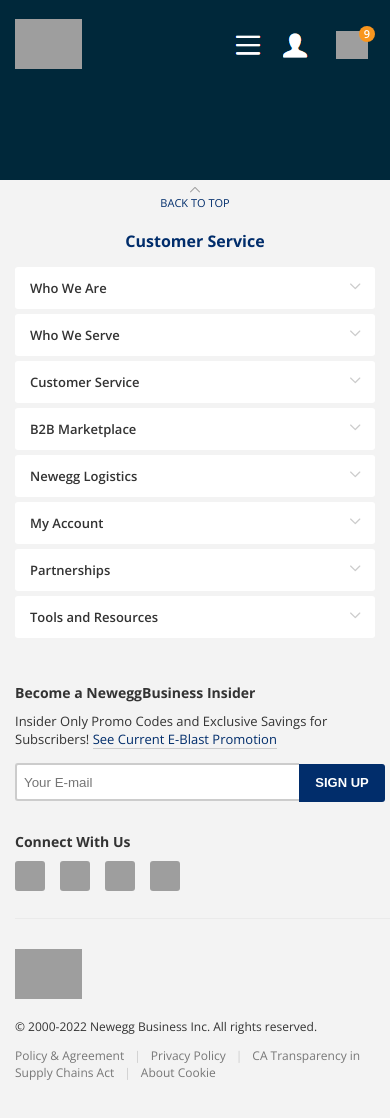
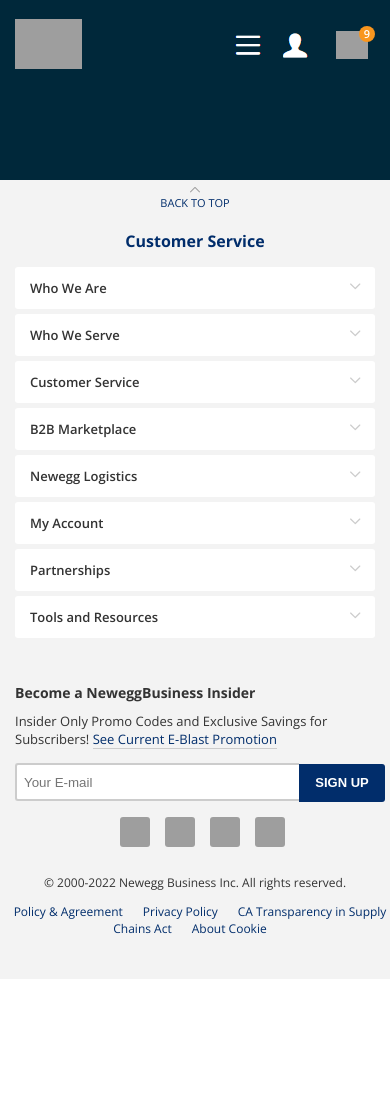
Before and after one commit to haireus/test, a React (Create React App) app: page / in a window 390 px wide. Shown: the top 1118 px of the page. Built offline with nearby package versions, Linux system fonts and the light colour scheme; grey boxes are pictures that could not be loaded.

Commit message:
Footer info:responsive

```diff
--- a/src/Footer.tsx
+++ b/src/Footer.tsx
@@ -101,7 +101,9 @@
                 </div>
 
                 <div>
-                  <h6 className="footer-item-title">Connect With Us</h6>
+                  <h6 className="footer-item-title footer-social-title">
+                    Connect With Us
+                  </h6>
                   <ul className="footer-social">
                     <li className="icon-facebook">
                       <a
--- a/src/footer.css
+++ b/src/footer.css
@@ -285,6 +285,36 @@
   .footer-container {
     width: 100%;
   }
+
+  .footer-social-title {
+    display: none !important;
+  }
+
+  .footer-social {
+    margin-top: 15px;
+    display: flex;
+    justify-content: center;
+  }
+
+  .footer-info-container {
+    border-top: 0;
+    margin: 0;
+    padding-top: 10px;
+    text-align: center;
+  }
+
+  .footer-logo {
+    display: none;
+  }
+
+  #policy em {
+    display: none;
+  }
+
+  #policy a {
+    margin: 0 10px;
+    color: #012d6b;
+  }
 }
 
 @media (max-width: 560px) {
```
